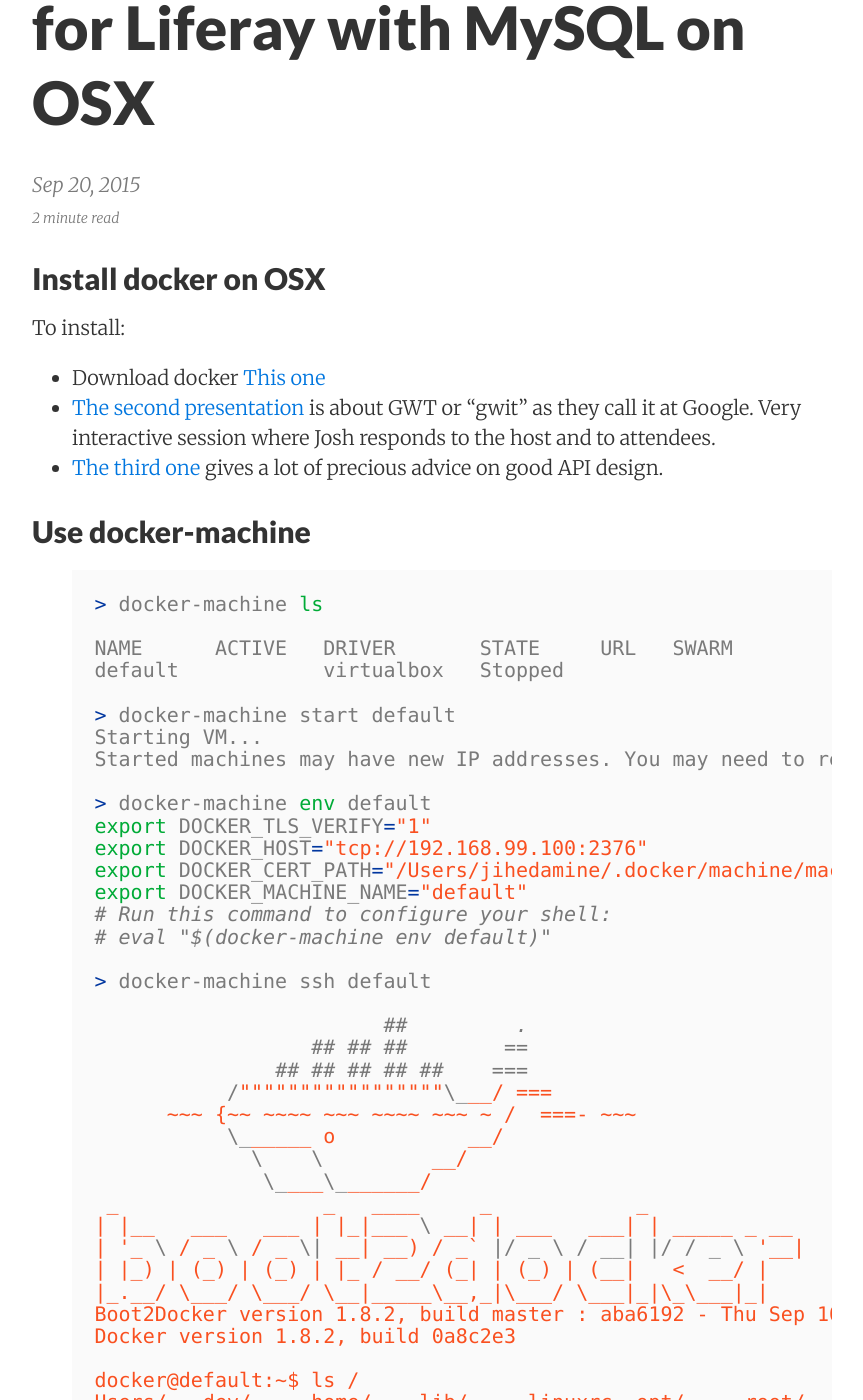
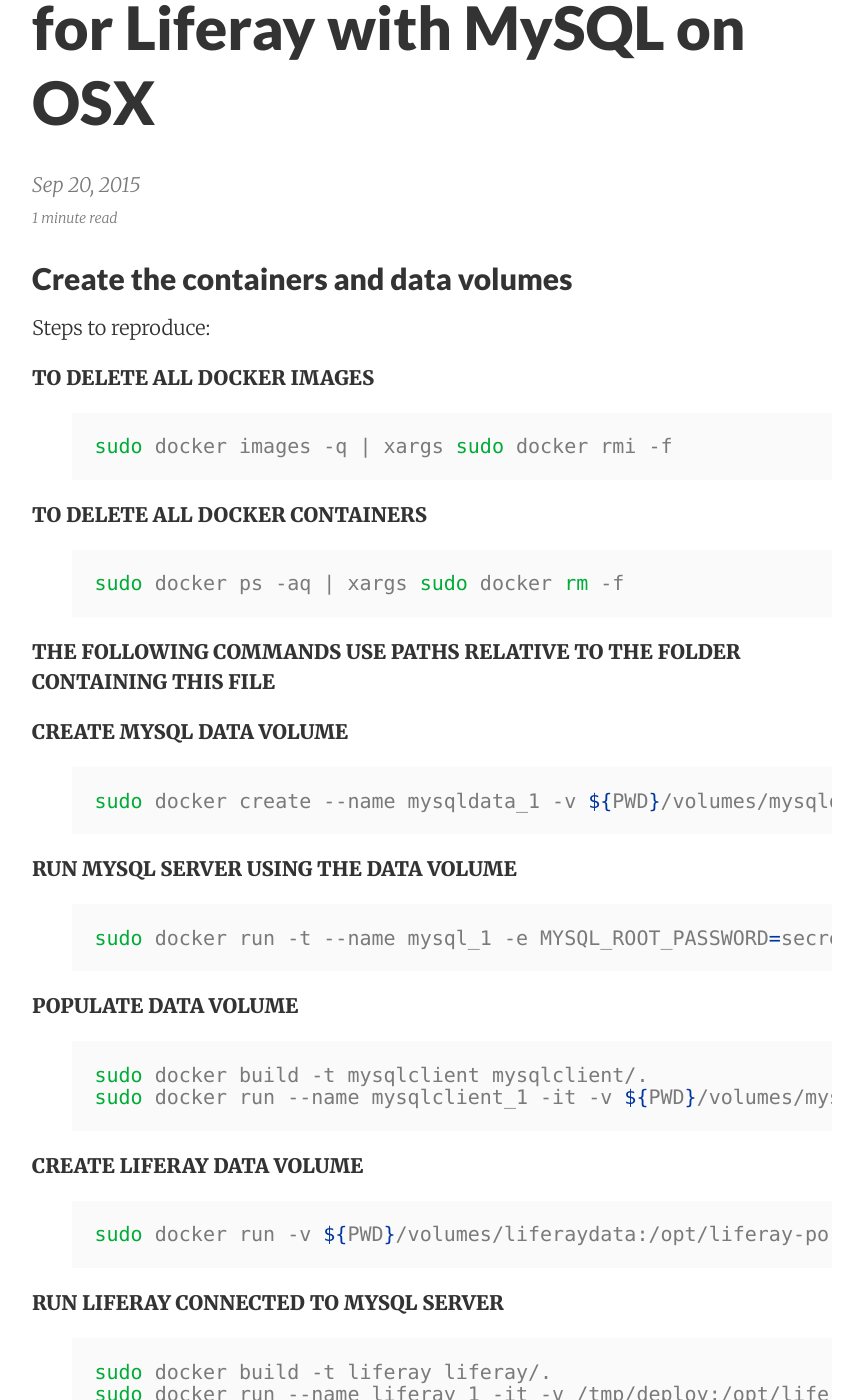
Before and after one commit to jihedamine/jihedamine.github.io, a Jekyll site: the page built from _posts/2015-09-20-docker-liferay-osx.md, in a window 1280 px wide and 1400 px high, scrolled down 302 px. Shown: the whole window, without its empty margins (188-1051 px from the left). Built offline with Jekyll 4.4.1, drawn with Linux system fonts in a browser that asks for light colours; nearby versions of some CDN libraries; comment, search, counter and statistics services are not loaded; some of the changed text lies outside the part shown.

Commit message:
Removed OSX section in docker post

```diff
--- a/_posts/2015-09-20-docker-liferay-osx.md
+++ b/_posts/2015-09-20-docker-liferay-osx.md
@@ -8,55 +8,6 @@
 permalink: "docker-liferay-osx"
 tags: [docker, liferay, osx]
 ---
-##Install docker on OSX
-To install:
-
-* Download docker [This one](http://www.youtube.com/watch?v=V1vQf4qyMXg)
-* [The second presentation](http://www.youtube.com/watch?v=RR1E5zO-eBo) is about GWT or "gwit" as they call it at Google. Very interactive session where Josh responds to the host and to attendees.
-* [The third one](http://www.youtube.com/watch?v=aAb7hSCtvGw) gives a lot of precious advice on good API design.
-
-##Use docker-machine
-{% highlight bash%}
-> docker-machine ls
-
-NAME      ACTIVE   DRIVER       STATE     URL   SWARM
-default            virtualbox   Stopped
-
-> docker-machine start default
-Starting VM...
-Started machines may have new IP addresses. You may need to re-run the `docker-machine env` command.
-
-> docker-machine env default
-export DOCKER_TLS_VERIFY="1"
-export DOCKER_HOST="tcp://192.168.99.100:2376"
-export DOCKER_CERT_PATH="/Users/jihedamine/.docker/machine/machines/default"
-export DOCKER_MACHINE_NAME="default"
-# Run this command to configure your shell:
-# eval "$(docker-machine env default)"
-
-> docker-machine ssh default
-
-                        ##         .
-                  ## ## ##        ==
-               ## ## ## ## ##    ===
-           /"""""""""""""""""\___/ ===
-      ~~~ {~~ ~~~~ ~~~ ~~~~ ~~~ ~ /  ===- ~~~
-           \______ o           __/
-             \    \         __/
-              \____\_______/
- _                 _   ____     _            _
-| |__   ___   ___ | |_|___ \ __| | ___   ___| | _____ _ __
-| '_ \ / _ \ / _ \| __| __) / _` |/ _ \ / __| |/ / _ \ '__|
-| |_) | (_) | (_) | |_ / __/ (_| | (_) | (__|   <  __/ |
-|_.__/ \___/ \___/ \__|_____\__,_|\___/ \___|_|\_\___|_|
-Boot2Docker version 1.8.2, build master : aba6192 - Thu Sep 10 20:58:17 UTC 2015
-Docker version 1.8.2, build 0a8c2e3
-
-docker@default:~$ ls /
-Users/   dev/     home/    lib/     linuxrc  opt/     root/    sbin/    tmp      var/
-bin/     etc/     init     lib64    mnt/     proc/    run/     sys/     usr/
-{% endhighlight %}
-
 ##Create the containers and data volumes
 Steps to reproduce:
 
```
